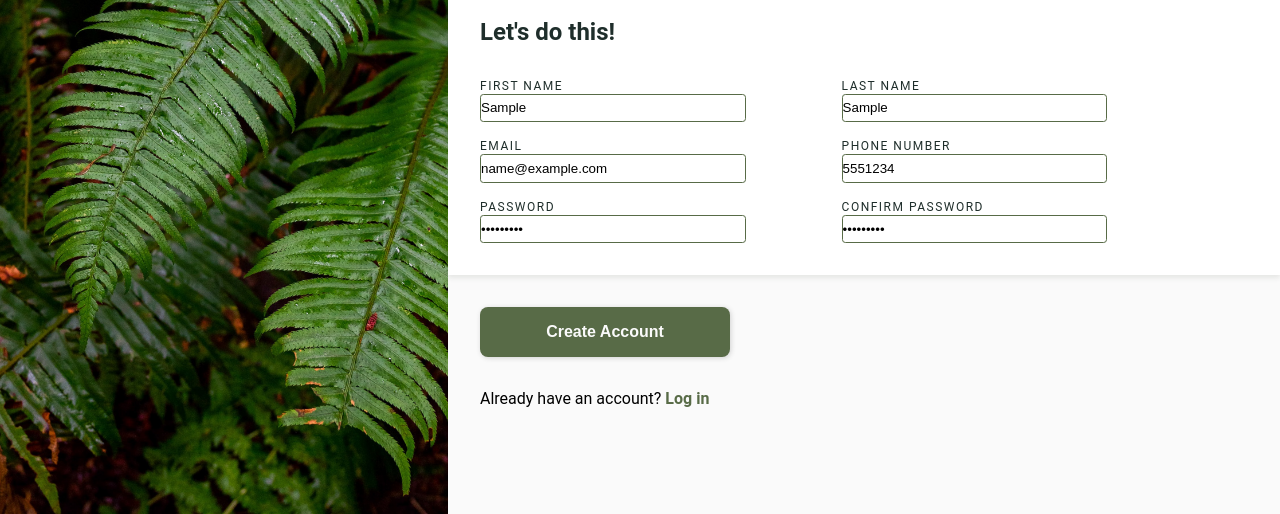
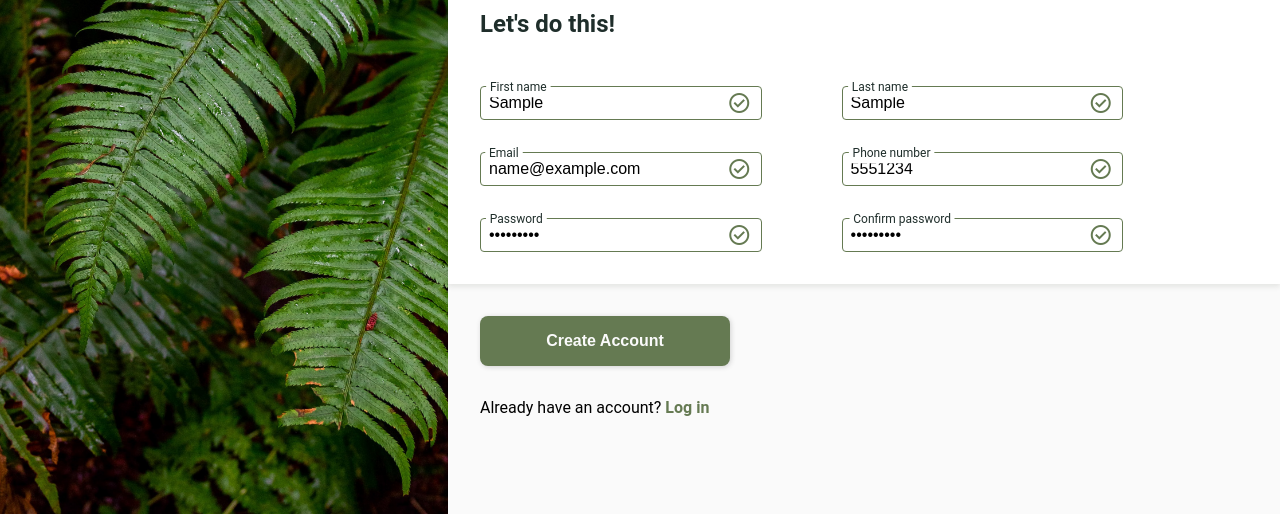
Before and after one commit to kipraschi/sign-up-form, a plain HTML site: page index.html in a window 1280 px wide. Both pictures are taken after typing "Sample", "Sample", "name@example.com", "5551234", "Sample123", "Sample123" into the empty fields and a click on the button "Create Account". Shown: the part 286-800 px from the top of the page. Drawn offline with nearby package versions, Linux system fonts and the light colour scheme.

Commit message:
add: icons for valid and invalid fields; label animation

```diff
--- a/index.html
+++ b/index.html
@@ -5,6 +5,7 @@
 		<meta http-equiv="X-UA-Compatible" content="IE=edge" />
 		<meta name="viewport" content="width=device-width, initial-scale=1.0" />
 		<link rel="stylesheet" href="style.css" />
+        <link rel="stylesheet" href="https://fonts.googleapis.com/css2?family=Material+Symbols+Outlined:opsz,wght,FILL,GRAD@20..48,100..700,0..1,-50..200" />
         <script src="script.js" defer></script>
 		<title>Sign Up</title>
 	</head>
@@ -30,34 +31,40 @@
                         <h2>Let's do this!</h2>
                         <div class="form-grid">
                             <div class="field">
+                                <input type="text" id="name" name="name" required>
                                 <label for="name">First name</label>
-                                <input type="text" id="name" name="name" required>
+                                <span class="symbol material-symbols-outlined"></span>
                             </div>
 
                             <div class="field">
+                                <input type="text" id="surname" name="surname" required>
                                 <label for="surname">Last name</label>
-                                <input type="text" id="surname" name="surname" required>
+                                <span class="symbol material-symbols-outlined"></span>
                             </div>
 
                             <div class="field">
+                                <input type="email" id="email" name="email" required>
                                 <label for="email">Email</label>
-                                <input type="email" id="email" name="email" required>
+                                <span class="symbol material-symbols-outlined"></span>
                             </div>
 
                             <div class="field">
+                                <input type="tel" id="phone" name="phone" maxlength="12" required>
                                 <label for="phone">Phone number</label>
-                                <input type="tel" id="phone" name="phone" maxlength="12" required>
+                                <span class="symbol material-symbols-outlined"></span>
                             </div>
 
                             <div class="field">
+                                <input type="password" id="password" name="password" required>
                                 <label for="password">Password</label>
-                                <input type="password" id="password" name="password" required>
+                                <span class="symbol material-symbols-outlined"></span>
                                 <div class="error-message"></div>
                             </div>
 
                             <div class="field">
+                                <input type="password" id="password-conf" name="confPassword" required>
                                 <label for="password-conf">Confirm password</label>
-                                <input type="password" id="password-conf" name="confPassword" required>
+                                <span class="symbol material-symbols-outlined"></span>
                                 <div class="error-message"></div>
                             </div>
 
--- a/style.css
+++ b/style.css
@@ -3,11 +3,9 @@
 	src: url("/fonts/Norse-Bold.otf");
 }
 
-@import url("https://fonts.googleapis.com/css2?family=Roboto:wght@100&display=swap");
-
 :root {
-	--clr-green: 92, 20%, 35%;
-    --clr-red: hsl(20, 80%, 50%);
+	--clr-green: 92, 20%, 40%;
+	--clr-red: hsl(20, 80%, 50%);
 	--clr-light-gray: hsl(220, 13%, 91%);
 }
 
@@ -91,20 +89,38 @@ body {
 	position: relative;
 }
 
+input:focus + label, input.error + label, input.filled + label{
+    color: hsl(170, 20%, 15%);
+	background-color: white;
+    transform: translateY(-90%) translateX(-10%) scale(0.75);
+    box-shadow: 0 0 0 5px white;
+}
+
+input:focus + label, #password-conf + label {
+	transition: 0.3s ease;
+}
+
+
 label {
-	font-size: 0.75em;
-	letter-spacing: 0.125em;
-	text-transform: uppercase;
 	position: absolute;
-	top: -1.25em;
-	white-space: nowrap;
+    left: 0.5em;
+	top: 0.5em;
+	font-size: 1em;
+    color: hsla(170, 20%, 15%, 0.7);
+    /* top: -1.25em; */
+    /* font-size: 0.5em; */
+	/* letter-spacing: 0.125em; */
+	/* text-transform: uppercase; */
+	/* white-space: nowrap; */
 }
 
 input {
+	font-size: 1em;
 	width: 80%;
 	height: 2em;
 	border: 1px solid var(--clr-light-gray);
 	border-radius: 0.25em;
+	padding: 0 0.5em;
 }
 
 input:focus {
@@ -118,16 +134,33 @@ input:invalid {
 	transition: 0.3s ease;
 }
 
+.symbol {
+	/* font-family: "Material Icons"; */
+	position: absolute;
+	top: 15%;
+	left: 75%;
+	background-color: white;
+}
+
+input.error:not(:focus) ~ .symbol::before {
+	content: "\e5c9";
+	color: var(--clr-red);
+}
+
+input.filled:not(:focus) ~ .symbol::before {
+	content: "\e86c";
+	color: hsl(var(--clr-green));
+}
+
 .error {
 	border-color: var(--clr-red);
 }
 
-.error-message{
-    color: var(--clr-red);
+.error-message {
+	color: var(--clr-red);
 	font-size: 0.75em;
-    margin: 0.25em;
-    position: absolute;
-	transition: 2s ease;
+	margin: 0.25em;
+	position: absolute;
 }
 
 .filled {
```
